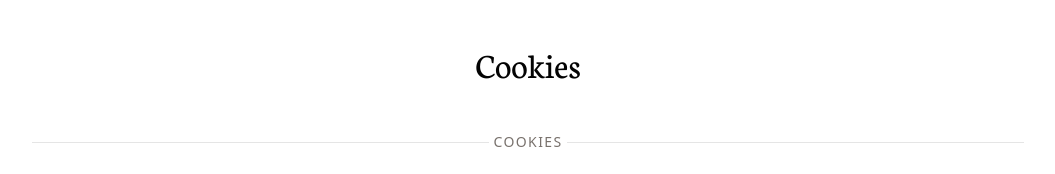
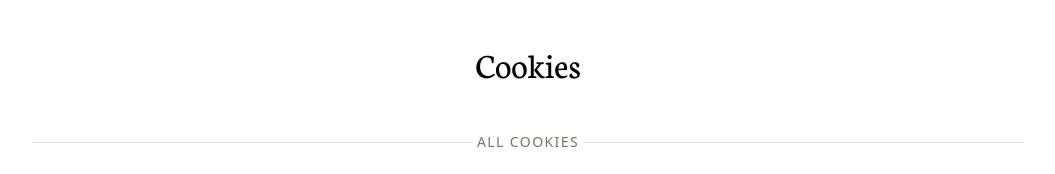
Before and after one commit to olyism/surfcoastslices, a Next.js app: page / in a window 1280 px wide. Shown: the part 2540-2714 px from the top of the page, without its empty margins (112-1167 px from the left). Built offline with nearby package versions, Linux system fonts and the light colour scheme.

Commit message:
💄 Add cookies to menu nav

```diff
--- a/src/app/_components/HomePage/components/Catalog/data.json
+++ b/src/app/_components/HomePage/components/Catalog/data.json
@@ -91,7 +91,7 @@
     "groups": [
       {
         "id": "cookies",
-        "title": "Cookies",
+        "title": "All cookies",
         "products": [
           {
             "title": "Yo-Yo's",
--- a/src/app/_components/RootLayout/components/Header/components/Menu/Menu.tsx
+++ b/src/app/_components/RootLayout/components/Header/components/Menu/Menu.tsx
@@ -50,6 +50,23 @@ const Menu: FC<Props> = ({ onMenuClose }) => (
         </li>
         <li>
           <h2 className={`${neuton.className} my-5 text-4xl text-chocolate`}>
+            Cookies
+          </h2>
+          <ul>
+            <li className="my-5">
+              <Link
+                className="text-xl text-stone-500 font-light"
+                href="/#cookies"
+                onClick={onMenuClose}
+              >All cookies</Link>
+            </li>
+          </ul>
+        </li>
+        <li aria-hidden>
+          <div className="mx-auto my-10 w-8 h-1 bg-stone-300 rounded" />
+        </li>
+        <li>
+          <h2 className={`${neuton.className} my-5 text-4xl text-chocolate`}>
             Cakes 14&quot;
           </h2>
           <ul>
```
